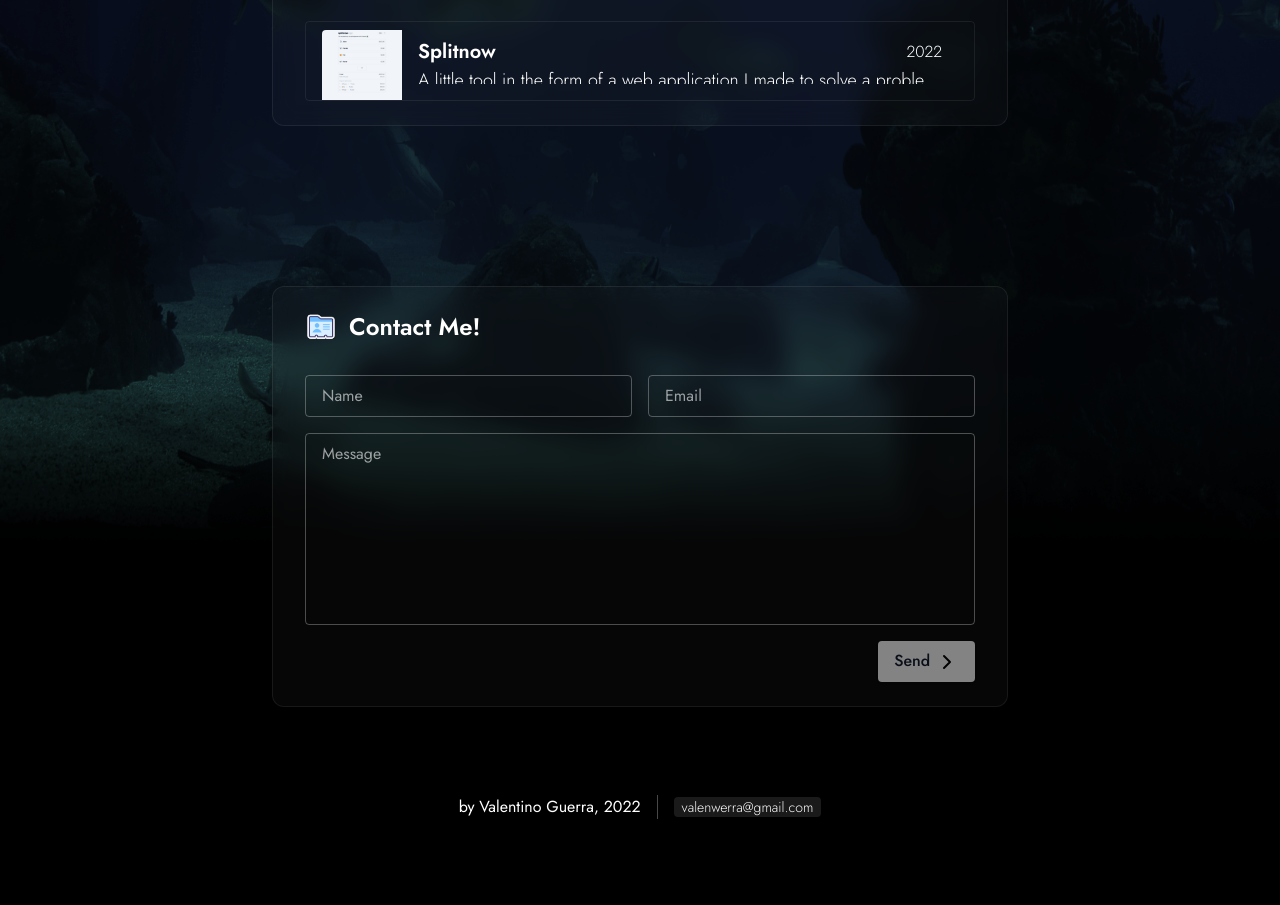
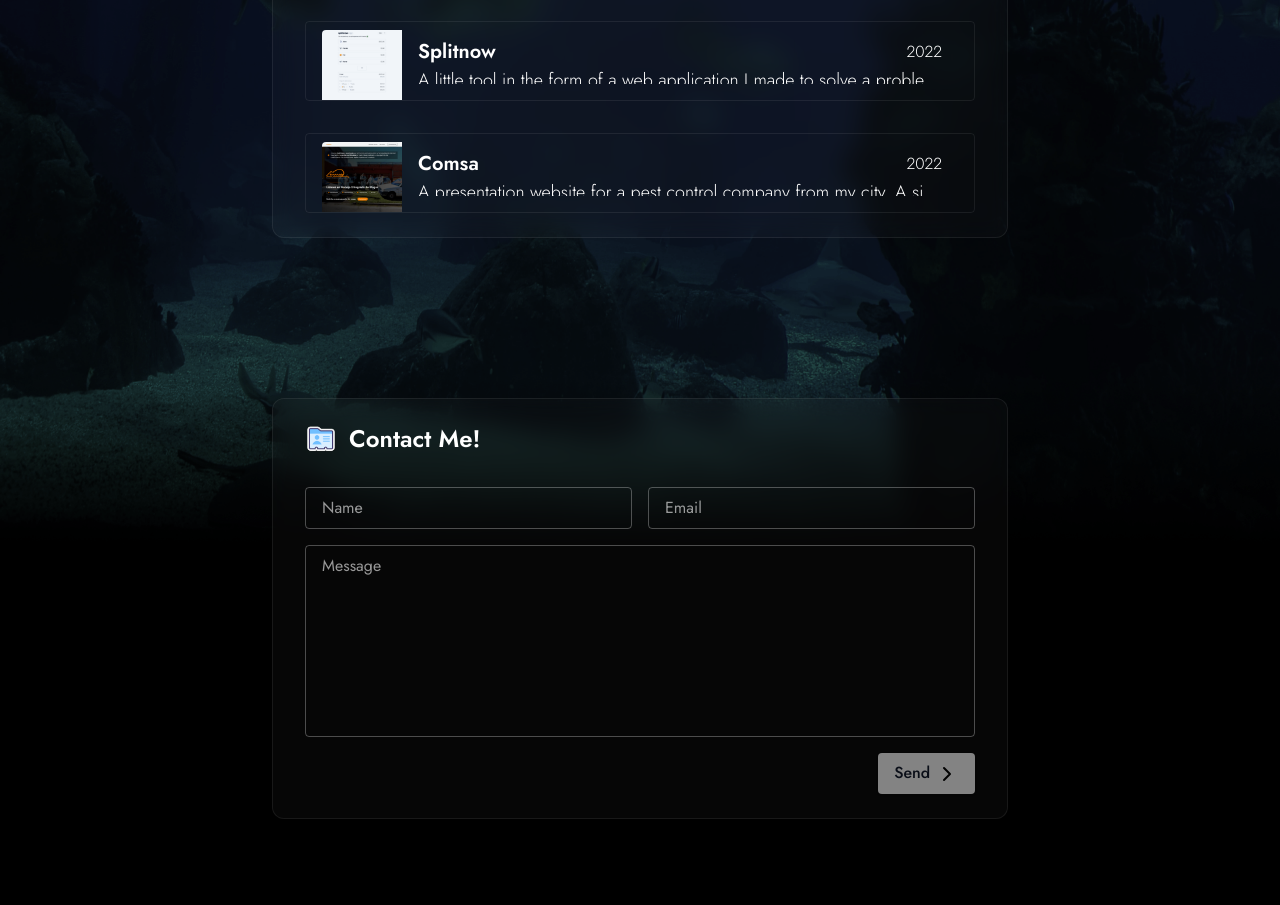
Before and after one commit to valenguerra/portfolio, a React (Create React App) app: page / in a window 1280 px wide. Shown: the part 3400-4305 px from the top of the page. Built offline with nearby package versions, Linux system fonts and the light colour scheme.

Commit message:
added a new project

```diff
--- a/src/app/consts.ts
+++ b/src/app/consts.ts
@@ -19,4 +19,5 @@ export const GOOGLE_MAPS = "https://www.google.com/maps/place/Mar+del+Plata";
 export const GITHUB_PARTNER = "https://github.com/mirandaink01";
 export const NOTION_NOTES = "https://valentinoguerra.notion.site/Notas-0fc9b64f2628415784c174f01b6783d7";
 export const NOTION_COLLAGE = "https://valentinoguerra.notion.site/Porqu-dej-la-universidad-b03041534924400598248ac9f437b7f4";
+export const COMSA = "https://comsa-mit.com";
 export const EMAIL_REGEX = /^[\w-\.]+@([\w-]+\.)+[\w-]{2,4}$/;
--- a/src/app/translations/en.ts
+++ b/src/app/translations/en.ts
@@ -9,6 +9,7 @@ import {
   SPLITNOW,
   ENIGMATH,
   GITHUB_PARTNER,
+  COMSA,
 } from "../consts";
 
 /*
@@ -112,6 +113,10 @@ export const en = {
         title: "Splitnow",
         description: `A little tool in the form of a web application I made to solve a problem I often have with my friends. It calculates how to split the money evenly among a group of people based on how much each person spent.$$You can visit it by going to ${SPLITNOW}#splitnow.app, you can also check out the ${SPLITNOW_GITHUB}#GitHub-repository.`,
       },
+      8: {
+        title: "Comsa",
+        description: `A presentation website for a pest control company from my city. A simple and straight forward project, which helped me to practice my skills and improve my use of technologies such as NextJS and Typescript.$$It includes a contact form, an integrated GoogleMaps map and a correct use of SEO. ${COMSA}#Visit-website`,
+      },
     },
   },
   contactMe: {
--- a/src/app/translations/es.ts
+++ b/src/app/translations/es.ts
@@ -1,4 +1,4 @@
-import { SOCIOS_AOM, WEB_AOM, PHOTOGRAPHY_SELLER, VALENTINO_GUERRA, SPLITNOW_GITHUB, SPLITNOW, ENIGMATH } from "../consts";
+import { SOCIOS_AOM, WEB_AOM, PHOTOGRAPHY_SELLER, VALENTINO_GUERRA, SPLITNOW_GITHUB, SPLITNOW, ENIGMATH, COMSA } from "../consts";
 
 export const es = {
   hero: {
@@ -94,6 +94,10 @@ export const es = {
         title: "Splitnow",
         description: `Una pequeña herramienta en forma de aplicación web que hice para resolver un problema que suelo tener con mis amigos. Sirve para calcular como repartir el dinero equitativamente entre un grupo de persona en base a cuánto gastó cada uno.$$Puedes visitarlo entrando a ${SPLITNOW}#splitnow.app, también puedes ver el ${SPLITNOW_GITHUB}#repositorio-de-GitHub`,
       },
+      8: {
+        title: "Comsa",
+        description: `Un sitio web de presentación para una empresa de control de plagas de mi ciudad. Un proyecto simple y sin grandes complicaciones, que me sirvió para practicar mis habilidades y mejorar en el uso de tecnologías como NextJS y Typescript.$$Cuenta con un formulario de contacto, un mapa integrado de Google Maps y buen uso de SEO. ${COMSA}#Visitar-página-web`,
+      },
     },
   },
   contactMe: {
--- a/src/hooks/useProjects.ts
+++ b/src/hooks/useProjects.ts
@@ -10,7 +10,8 @@ import photographyThumbnail from "../assets/images/thumbnails/photography.png";
 import sociosAomThumnail from "../assets/images/thumbnails/socios_aom.png";
 import splitnowThumbnail from "../assets/images/thumbnails/splitnow.png";
 import studentsThumbnail from "../assets/images/thumbnails/students.png";
-import valenguerra from "../assets/images/thumbnails/valenguerra.png";
+import valenguerraThumbnail from "../assets/images/thumbnails/valenguerra.png";
+import comsaThumbnail from "../assets/images/thumbnails/comsa.png";
 
 // Screenshots
 import ball from "../assets/images/screenshots/ball.jpg";
@@ -30,6 +31,7 @@ import students1 from "../assets/images/screenshots/students_1.png";
 import students2 from "../assets/images/screenshots/students_2.png";
 import webAom1 from "../assets/images/screenshots/web_aom_1.jpeg";
 import webAom2 from "../assets/images/screenshots/web_aom_2.jpeg";
+import comsa from "../assets/images/screenshots/comsa.png";
 
 // Tech stack
 import html from "../assets/images/html.png";
@@ -99,7 +101,7 @@ export const useProjects = (): Project[] => {
     },
     {
       id: 6,
-      thumbnail: valenguerra,
+      thumbnail: valenguerraThumbnail,
       year: 2022,
       techStack: [react, webpack, typescript, tailwind, figma],
     },
@@ -110,6 +112,13 @@ export const useProjects = (): Project[] => {
       year: 2022,
       techStack: [react, typescript, tailwind, figma],
     },
+    {
+      id: 8,
+      thumbnail: comsaThumbnail,
+      images: [comsa],
+      year: 2022,
+      techStack: [react, nextjs, typescript, tailwind, figma],
+    },
   ];
 
   return projects.map((project) => {
```
Also changed, not shown: src/assets/images/screenshots/comsa.png (added), src/assets/images/thumbnails/comsa.png (added).
